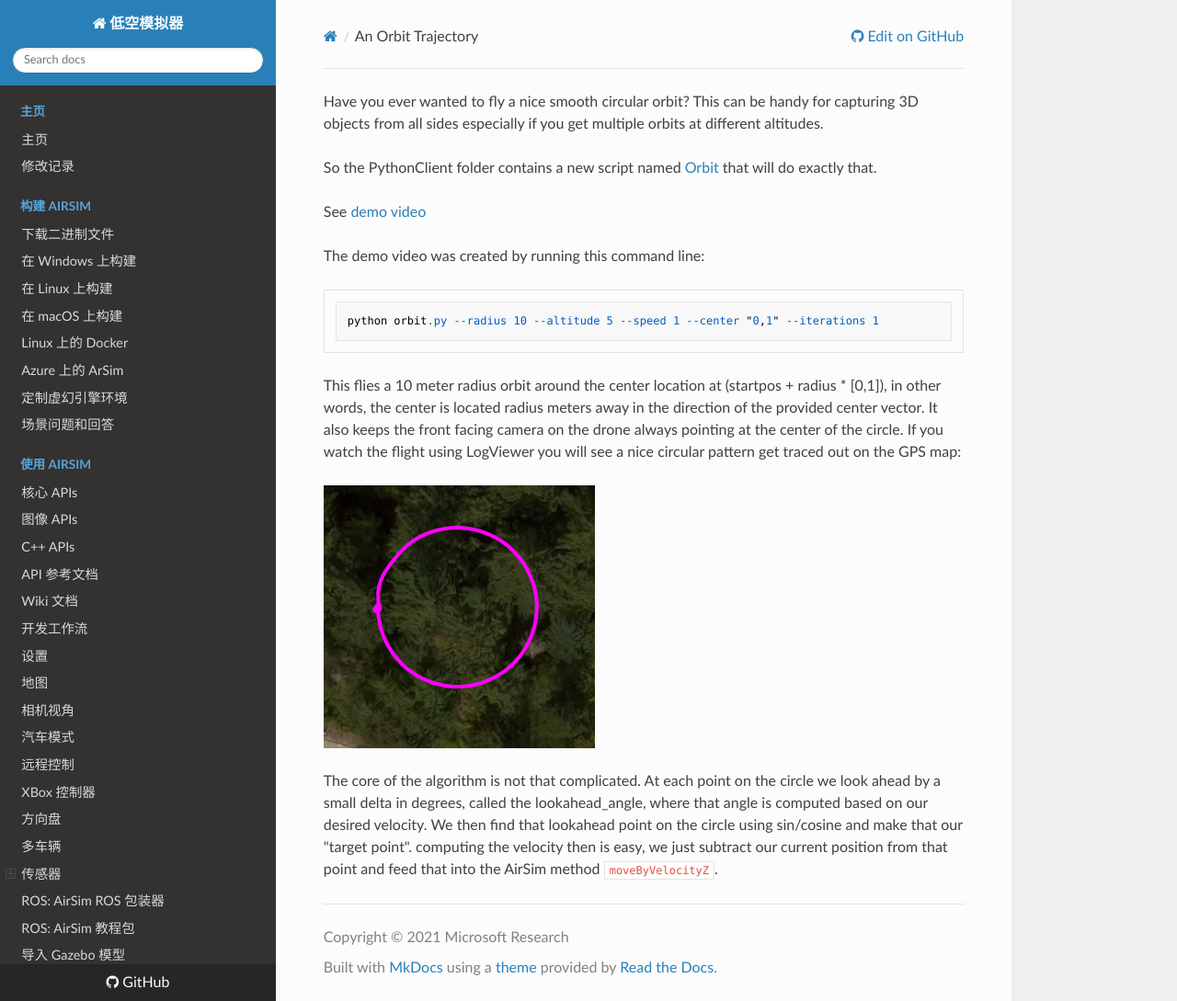
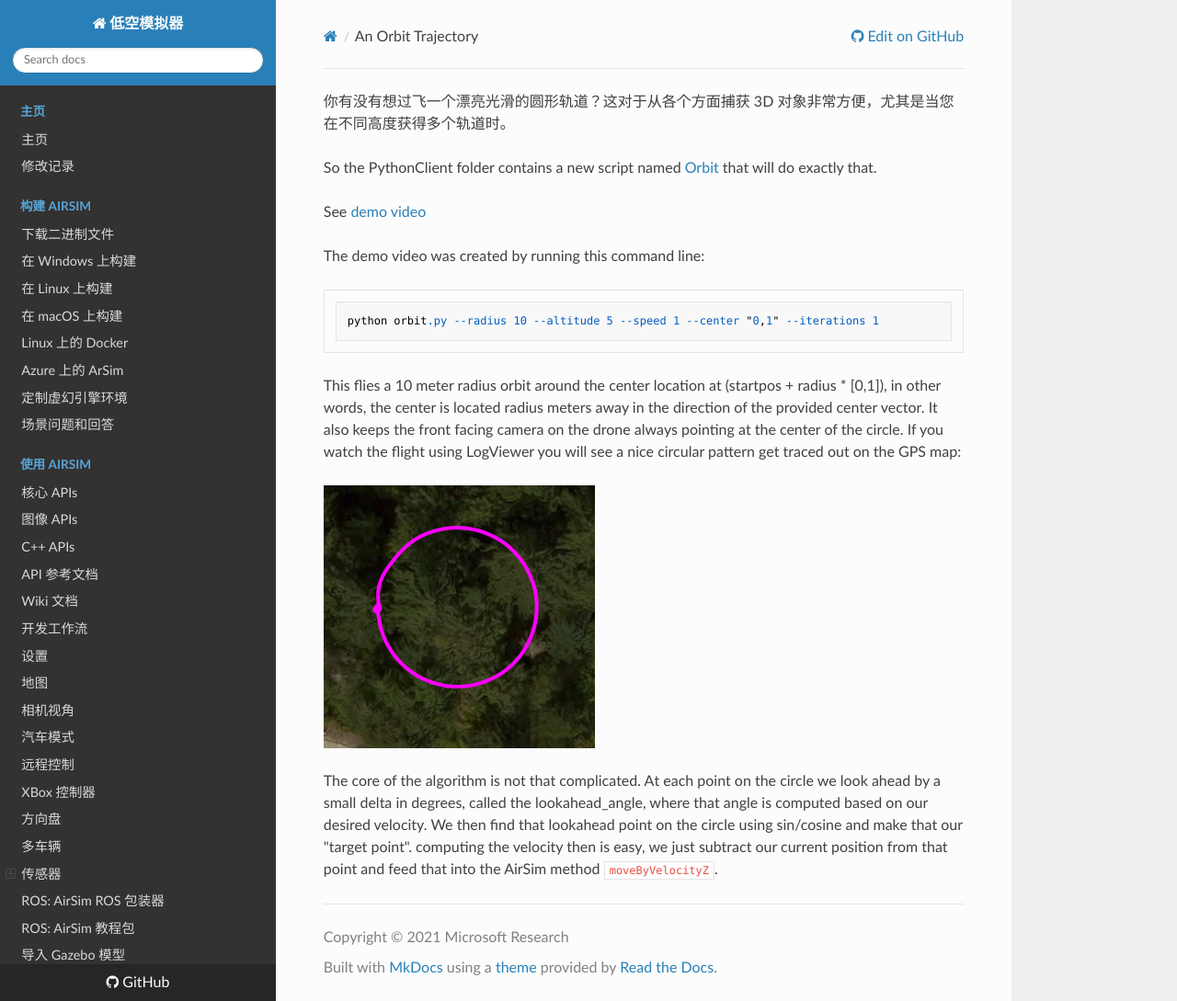
Before and after one commit to nongfu212/air_doc, an MkDocs documentation site: the page built from docs/wiki/An-Orbit-Trajectory.md, in a window 1280 px wide and 1089 px high. Shown: the whole window at 92% size. Built offline with MkDocs 1.6.1, drawn with Linux system fonts in a browser that asks for light colours; nearby versions of some CDN libraries.

Commit message:
圆形轨迹整理 (#5)

```diff
--- a/docs/wiki/An-Orbit-Trajectory.md
+++ b/docs/wiki/An-Orbit-Trajectory.md
@@ -1,4 +1,4 @@
-Have you ever wanted to fly a nice smooth circular orbit?  This can be handy for capturing 3D objects from all sides especially if you get multiple orbits at different altitudes.
+你有没有想过飞一个漂亮光滑的圆形轨道？这对于从各个方面捕获 3D 对象非常方便，尤其是当您在不同高度获得多个轨道时。
 
 So the PythonClient folder contains a new script named [Orbit](https://github.com/Microsoft/AirSim/blob/master/PythonClient/orbit.py) that will do exactly that.
 
```
